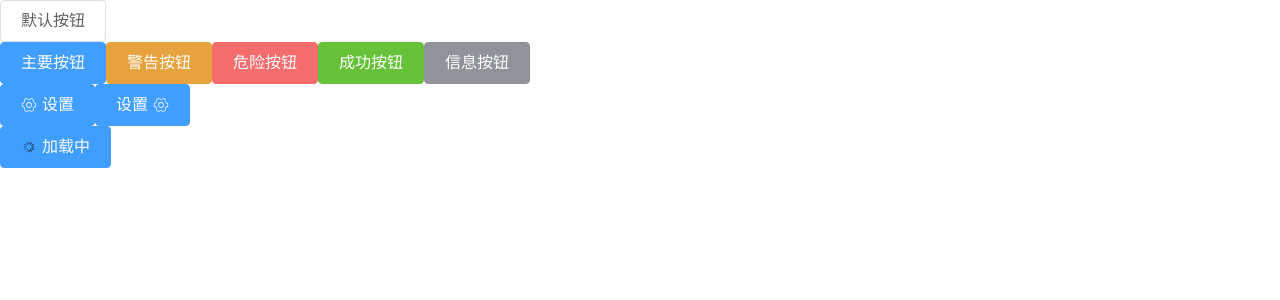
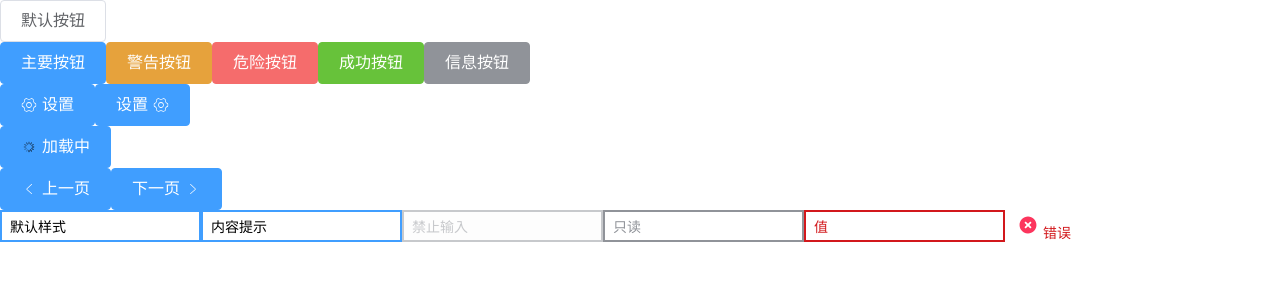
Before and after one commit to ruiqi11/mos-ui, a Vue app: page / in a window 1280 px wide. Shown: the top 300 px of the page. Built offline with nearby package versions, Linux system fonts and the light colour scheme.

Commit message:
feat: Input and ButtonGroup

```diff
--- a/src/App.vue
+++ b/src/App.vue
@@ -16,5 +16,18 @@
     <mos-button type="primary" icon='icon-shezhi' iconPosition="right">设置</mos-button>
     <br>
     <mos-button type="primary" loading>加载中</mos-button>
+    <br>
+    <!-- 按钮组 -->
+    <mos-button-group>
+      <mos-button icon='icon-back' type="primary" >上一页</mos-button>
+      <mos-button icon='icon-more' type="primary" icon-position='right'>下一页</mos-button>
+    </mos-button-group>
+    <br>
+    <!-- 输入框 -->
+    <mos-input value="默认样式"></mos-input>
+    <mos-input value="内容提示" title="内容提示"></mos-input>
+    <mos-input value="禁止输入" disabled></mos-input>
+    <mos-input value="只读" readonly></mos-input>
+    <mos-input value="值" error="错误"></mos-input>
   </div>
 </template>
--- /dev/null
+++ b/src/packages/button-group.vue
@@ -0,0 +1,54 @@
+<template>
+  <div class="button-group">
+    <slot></slot>
+  </div>
+</template>
+
+<script>
+import { onMounted } from 'vue'
+export default {
+  name: 'mos-button-group',
+  // 在钩子里面，校验内部的元素是否是我们的button组件，如果不是就报错
+  setUp() {
+    onMounted (()=>{
+      // 其实就是把当前原生的dom元素拿到
+      const children = this.$el.children
+      // 遍历元素
+      for (let i = 0; i < children.length; i++ ) {
+        console.assert(children[i].tagName === 'BUTTON', '子元素必须为button') // 使用断言工具函数
+      }
+    })
+  }
+}
+</script>
+
+<style lang='scss'>
+@import "./../styles/_var.scss"; // 导入公共样式
+// 通过样式让整个按钮组只有四个角是圆角，并且两个按钮之间只有1px边框
+.button-group {
+  display: inline-flex; // 设置不要独占一行
+  vertical-align: middle; // 上下居中
+  //先覆盖掉原来按钮的圆角
+  .por-button {
+    position: relative; // 设置个定位，让各种hover状态可以控制层级
+    border-radius: 0;
+    // 让第一个按钮左边和最后一个按钮右边有圆角
+    &:first-child {
+      border-radius: $border-radius 0 0 $border-radius;
+    }
+    &:last-child {
+      border-radius: 0 $border-radius $border-radius 0;
+    }
+    // 让按钮与按钮中间的边框只有一像素，可以让后面的盒子左移1px
+    &:not(:first-child) {
+      margin-left: -1px;
+    }
+    &:hover{
+        z-index: 1;
+    }
+    &:focus{
+        z-index: 1;
+    }
+  }
+}
+</style>
--- a/src/packages/index.js
+++ b/src/packages/index.js
@@ -1,7 +1,14 @@
 import Button from './button.vue'
 import Icon from './icon.vue'
+import ButtonGroup from './button-group.vue'
+import Input from './input.vue'
 
-const component = [Button, Icon]
+const component = [
+  Button,
+  Icon,
+  ButtonGroup,
+  Input
+]
 
 
 export default (app) => {
--- /dev/null
+++ b/src/packages/input.vue
@@ -0,0 +1,107 @@
+<template>
+  <div class="message" :class="{error}">
+    <!-- 给input绑定原生事件，当这些事件触发时：
+    去触发自定义事件，将value作为参数传入父组件中-->
+    <input
+      type="text"
+      :value="value"
+      :title="title"
+      :disabled="disabled"
+      :readonly="readonly"
+      @change="$emit('change', $event.target.value)"
+      @input="$emit('input', $event.target.value)"
+      @focus="$emit('focus', $event.target.value)"
+      @blur="$emit('blur', $event.target.value)"
+    />
+    <div v-if="error">
+      <!-- <icon name="error" fill="danger" border></icon> -->
+      <mos-icon icon="icon-cuowu"></mos-icon>
+      <span class="error-message">{{error}}</span>
+    </div>
+  </div>
+</template>
+<script>
+import Icon from './icon'
+export default {
+  name: "MosInput",
+  components: {
+    'MosIcon': Icon
+  },
+  props: {
+    value: {
+      type: String
+    },
+    // 鼠标放置显示的提示
+    title: {
+      type: String
+    },
+    // 禁用
+    disabled: {
+      type: Boolean,
+      default: false
+    },
+    readonly: {
+      type: Boolean,
+      default: false
+    },
+    error: {
+      type: String
+    }
+  }
+};
+</script>
+<style lang="scss" scoped>
+@import '../styles/_var.scss';
+
+.message {
+  font-size: $font-size;
+  display: inline-flex;
+  align-items: center;
+  > :not(:last-child) {
+    margin-right: 0.5rem;
+  }
+  > input {
+    padding: 0 8px;
+    height: $input-height;
+    border: 2px solid $color-primary;
+    font-size: inherit;
+    &:hover {
+      border-color: $border-hover-color;
+    }
+    &:focus {
+      outline: none;
+      box-shadow: inset 0 1px 3px $color-primary;
+    }
+    &[disabled],
+    &[readOnly] {
+      border-color: $color-info;
+      color: $color-info;
+      cursor: not-allowed;
+    }
+    &[readOnly]:focus {
+      outline: none;
+      box-shadow: inset 0 1px 3px $color-info;
+    }
+    &[disabled] {
+      opacity: 0.5;
+    }
+  }
+  &.error {
+    > input {
+      border: 2px solid $color-danger;
+      color: $color-danger;
+      &:hover {
+        border-color: $red-hover-color;
+      }
+      &:focus {
+        outline: none;
+        box-shadow: inset 0 1px 3px $color-danger;
+      }
+    }
+  }
+  .error-message {
+    color: $color-danger;
+    line-height: 1rem;
+  }
+}
+</style>
--- a/src/styles/_var.scss
+++ b/src/styles/_var.scss
@@ -34,3 +34,21 @@ $info-active: #82848a;
 @mixin spin {
   animation: spin 2s infinite linear;
 }
+
+// input样式
+$animation-duration: 500ms;
+$border-color: #ebeef5;
+$border-hover-color: #66b1ff;
+$border-radius: 4px;
+$color-danger: #d2181c;
+$color-info: #909399;
+$color-primary: #409eff;
+$color-success: #67c23a;
+$color-warning: #f34711;
+$color: #ffffff;
+$font-family: PingFangSC-Regular;
+$font-size: 14px;
+$input-height: 32px;
+$red-hover-color: #e94043;
+$min-height: 40px;
+$toast-bg: rgba(0, 0, 0, 0.75);
```
